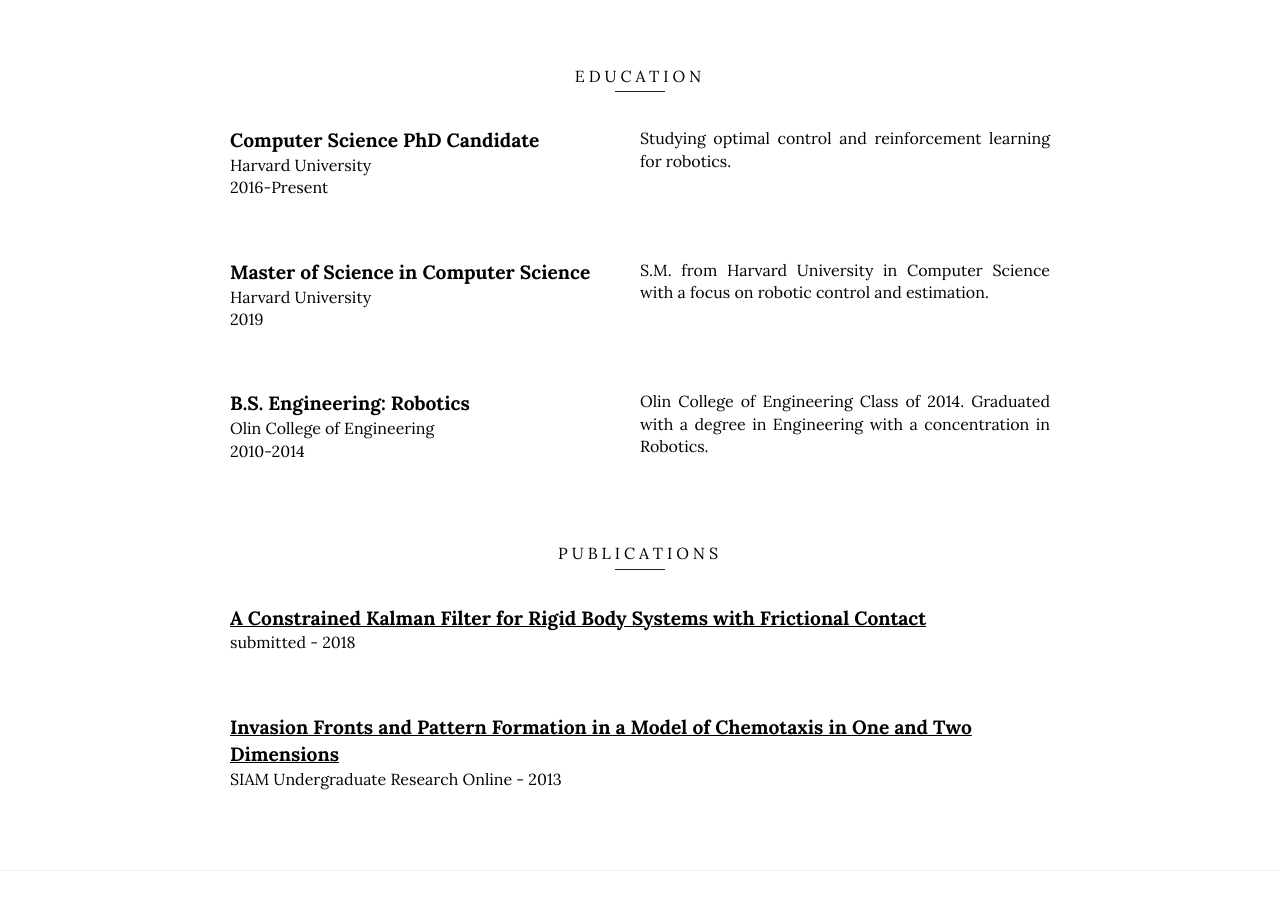
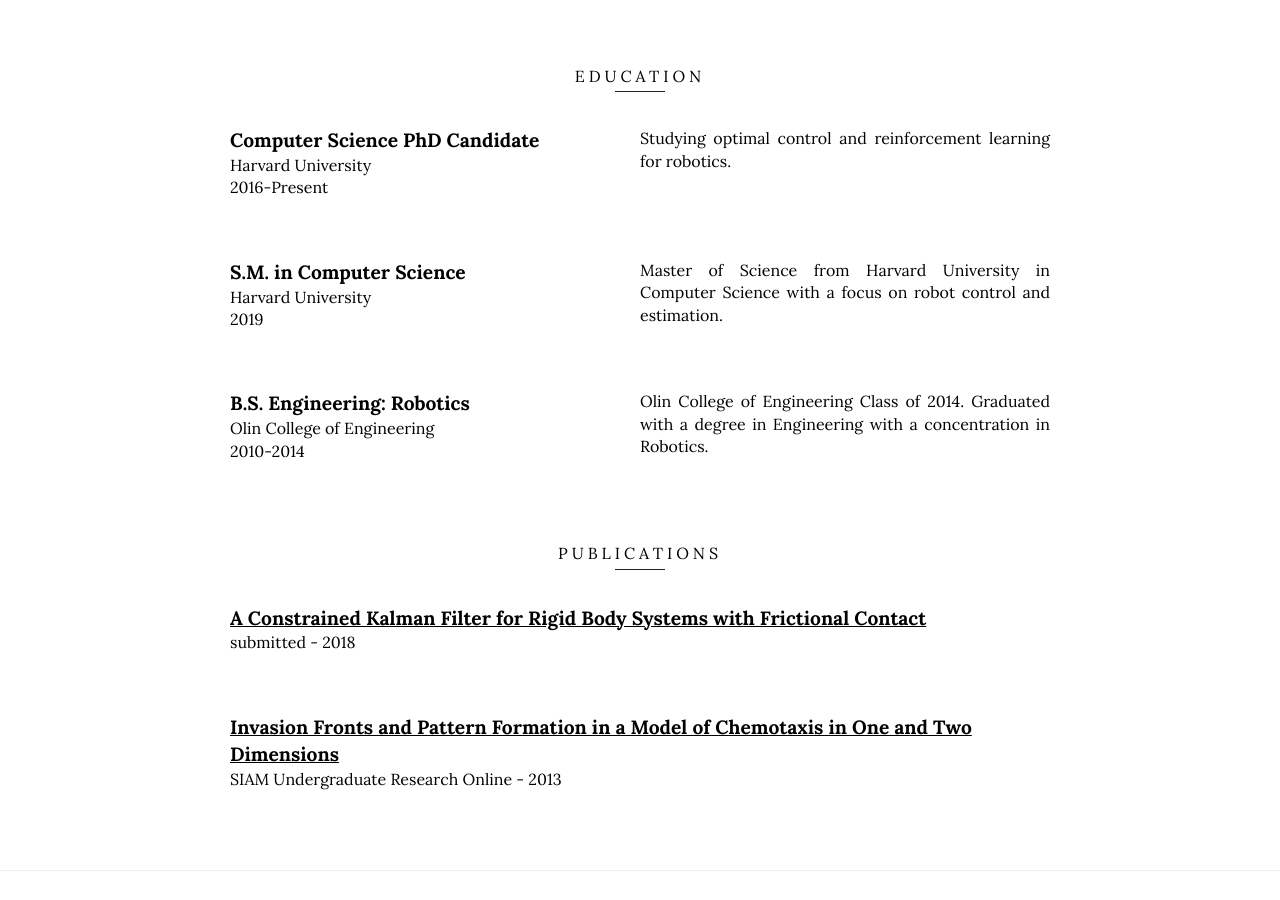
Before and after one commit to pvarin/pvarin.github.io, a Jekyll site: the page built from index.html, in a window 1280 px wide and 900 px high, scrolled down 1588 px. Built offline with Jekyll 4.4.1, drawn with Linux system fonts in a browser that asks for light colours.

Commit message:
consistency in degree abbreviation

```diff
--- a/_data/education.yml
+++ b/_data/education.yml
@@ -3,9 +3,9 @@
     description: Studying optimal control and reinforcement learning for robotics.
     period: 2016-Present
 
--   qualification: Master of Science in Computer Science
+-   qualification: S.M. in Computer Science
     school: Harvard University
-    description: S.M. from Harvard University in Computer Science with a focus on robotic control and estimation.
+    description: Master of Science from Harvard University in Computer Science with a focus on robot control and estimation.
     period: 2019
 
 -   qualification: 'B.S. Engineering: Robotics'
```
